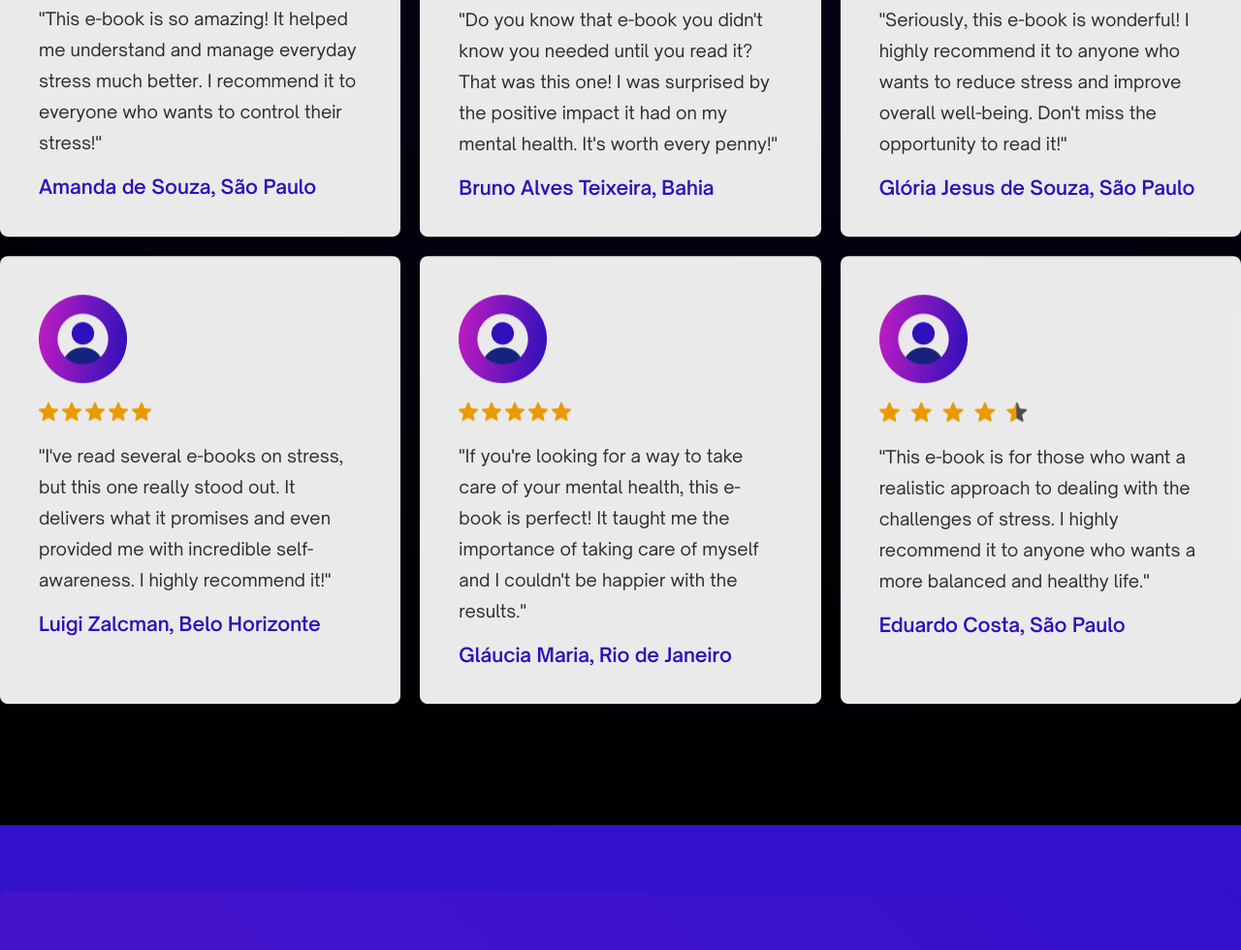
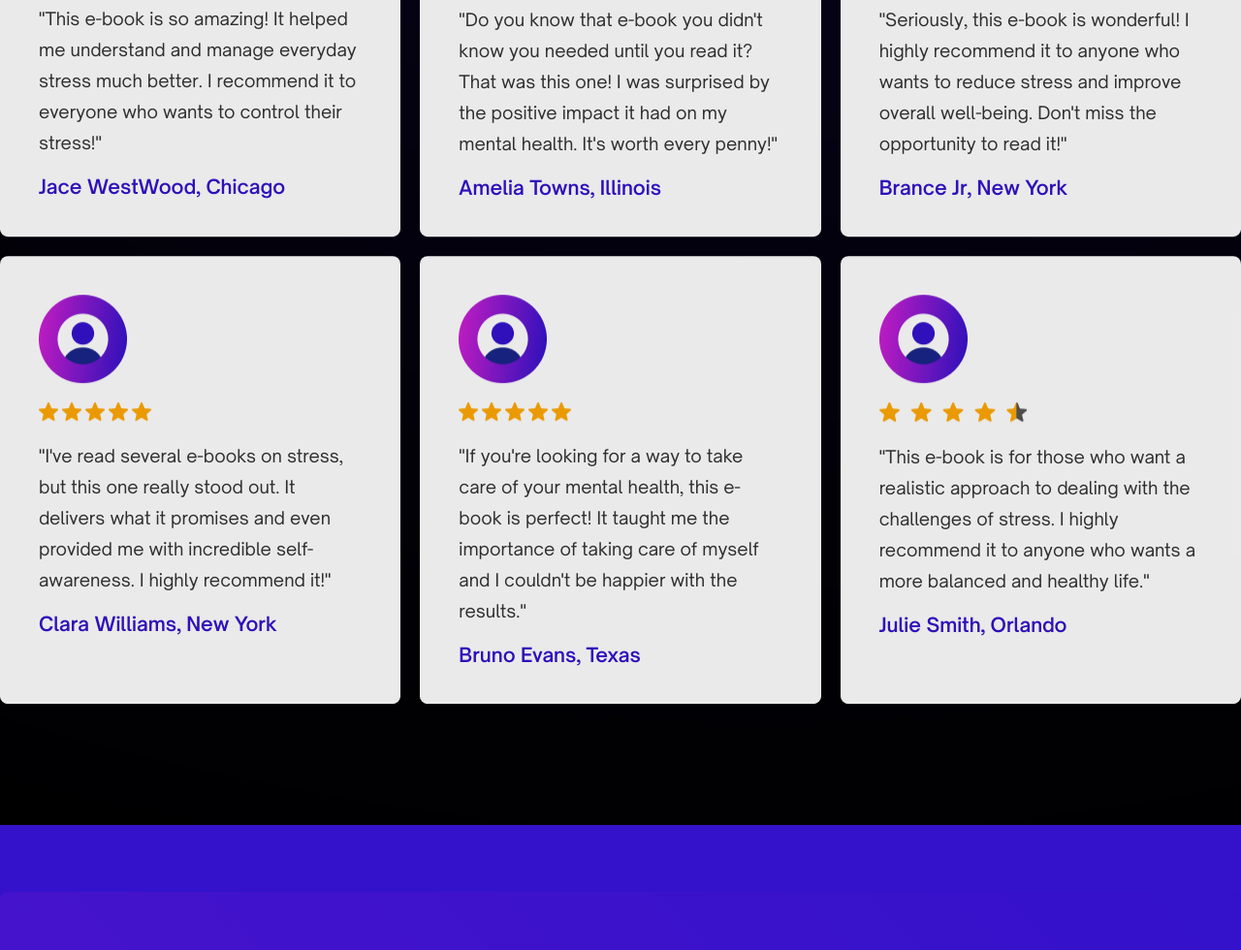
Before and after one commit to brunobragaia25/luigi-lp-ebook, a plain HTML site: page home-en.html in a window 1280 px wide. Shown: the part 4590-5570 px from the top of the page at 97% size. Drawn offline with nearby package versions, Linux system fonts and the light colour scheme; no server answers.

Commit message:
fixpages

```diff
--- a/home-en.html
+++ b/home-en.html
@@ -1,5 +1,5 @@
 <!DOCTYPE html><!--  This site was created in Webflow. https://www.webflow.com  -->
-<!--  Last Published: Mon Nov 06 2023 19:24:29 GMT+0000 (Coordinated Universal Time)  -->
+<!--  Last Published: Tue Nov 07 2023 05:25:56 GMT+0000 (Coordinated Universal Time)  -->
 <html data-wf-page="64ef96e2b89465282ce784f0" data-wf-site="64e3f74ee6dfc41c47c784b6">
 <head>
   <meta charset="utf-8">
@@ -126,37 +126,37 @@
         <div class="div-card">
           <div class="w-layout-grid grid-8"><img src="images/Group-14.png" loading="lazy" id="w-node-_7b6b400f-ae68-cb6d-5cb4-c3f609003ed2-2ce784f0" alt=""><img src="images/star.png" loading="lazy" id="w-node-_52f94d2c-4501-3ce4-2ef1-2665ce214972-2ce784f0" alt="">
             <p class="paragraph-4">&quot;This e-book is so amazing! It helped me understand and manage everyday stress much better. I recommend it to everyone who wants to control their stress!&quot;</p>
-            <div class="text-block-3">Amanda de Souza, São Paulo</div>
+            <div class="text-block-3">Jace WestWood, Chicago</div>
           </div>
         </div>
         <div class="div-card">
           <div class="w-layout-grid grid-8"><img src="images/Group-14.png" loading="lazy" id="w-node-_2843e4d5-dffe-3742-0a63-3f58467d4db4-2ce784f0" alt=""><img src="images/star2.png" loading="lazy" id="w-node-_2843e4d5-dffe-3742-0a63-3f58467d4db5-2ce784f0" alt="">
             <p class="paragraph-4">&quot;Do you know that e-book you didn&#x27;t know you needed until you read it? That was this one! I was surprised by the positive impact it had on my mental health. It&#x27;s worth every penny!&quot;</p>
-            <div class="text-block-3">Bruno Alves Teixeira, Bahia</div>
+            <div class="text-block-3">Amelia Towns, Illinois</div>
           </div>
         </div>
         <div class="div-card">
           <div class="w-layout-grid grid-8"><img src="images/Group-14.png" loading="lazy" id="w-node-_30cfea21-95e6-60a6-b108-483c78bc7593-2ce784f0" alt=""><img src="images/star1.png" loading="lazy" id="w-node-_30cfea21-95e6-60a6-b108-483c78bc7594-2ce784f0" alt="">
             <p class="paragraph-4">&quot;Seriously, this e-book is wonderful! I highly recommend it to anyone who wants to reduce stress and improve overall well-being. Don&#x27;t miss the opportunity to read it!&quot;</p>
-            <div class="text-block-3">Glória Jesus de Souza, São Paulo</div>
+            <div class="text-block-3">Brance Jr, New York</div>
           </div>
         </div>
         <div class="div-card">
           <div class="w-layout-grid grid-8"><img src="images/Group-14.png" loading="lazy" id="w-node-f085eb26-bad4-dc07-7e74-657860e4909b-2ce784f0" alt=""><img src="images/star.png" loading="lazy" id="w-node-f085eb26-bad4-dc07-7e74-657860e4909c-2ce784f0" alt="">
             <p class="paragraph-4">&quot;I&#x27;ve read several e-books on stress, but this one really stood out. It delivers what it promises and even provided me with incredible self-awareness. I highly recommend it!&quot;</p>
-            <div class="text-block-3">Luigi Zalcman, Belo Horizonte</div>
+            <div class="text-block-3">Clara Williams, New York</div>
           </div>
         </div>
         <div class="div-card">
           <div class="w-layout-grid grid-8"><img src="images/Group-14.png" loading="lazy" id="w-node-bb517c62-13be-0117-0cd3-24dc65266555-2ce784f0" alt=""><img src="images/star.png" loading="lazy" id="w-node-bb517c62-13be-0117-0cd3-24dc65266556-2ce784f0" alt="">
             <p class="paragraph-4">&quot;If you&#x27;re looking for a way to take care of your mental health, this e-book is perfect! It taught me the importance of taking care of myself and I couldn&#x27;t be happier with the results.&quot;</p>
-            <div class="text-block-3">Gláucia Maria, Rio de Janeiro</div>
+            <div class="text-block-3">Bruno Evans, Texas</div>
           </div>
         </div>
         <div class="div-card">
           <div class="w-layout-grid grid-8"><img src="images/Group-14.png" loading="lazy" id="w-node-e07081ab-e294-482e-670d-9da46796d8cc-2ce784f0" alt=""><img src="images/star2.png" loading="lazy" id="w-node-e07081ab-e294-482e-670d-9da46796d8cd-2ce784f0" alt="">
             <p class="paragraph-4">&quot;This e-book is for those who want a realistic approach to dealing with the challenges of stress. I highly recommend it to anyone who wants a more balanced and healthy life.&quot;</p>
-            <div class="text-block-3">Eduardo Costa, São Paulo</div>
+            <div class="text-block-3">Julie Smith, Orlando</div>
           </div>
         </div>
       </div>
```
Also changed, not shown: home-es.html (+9 -9 lines), index.html (+3 -3 lines).
